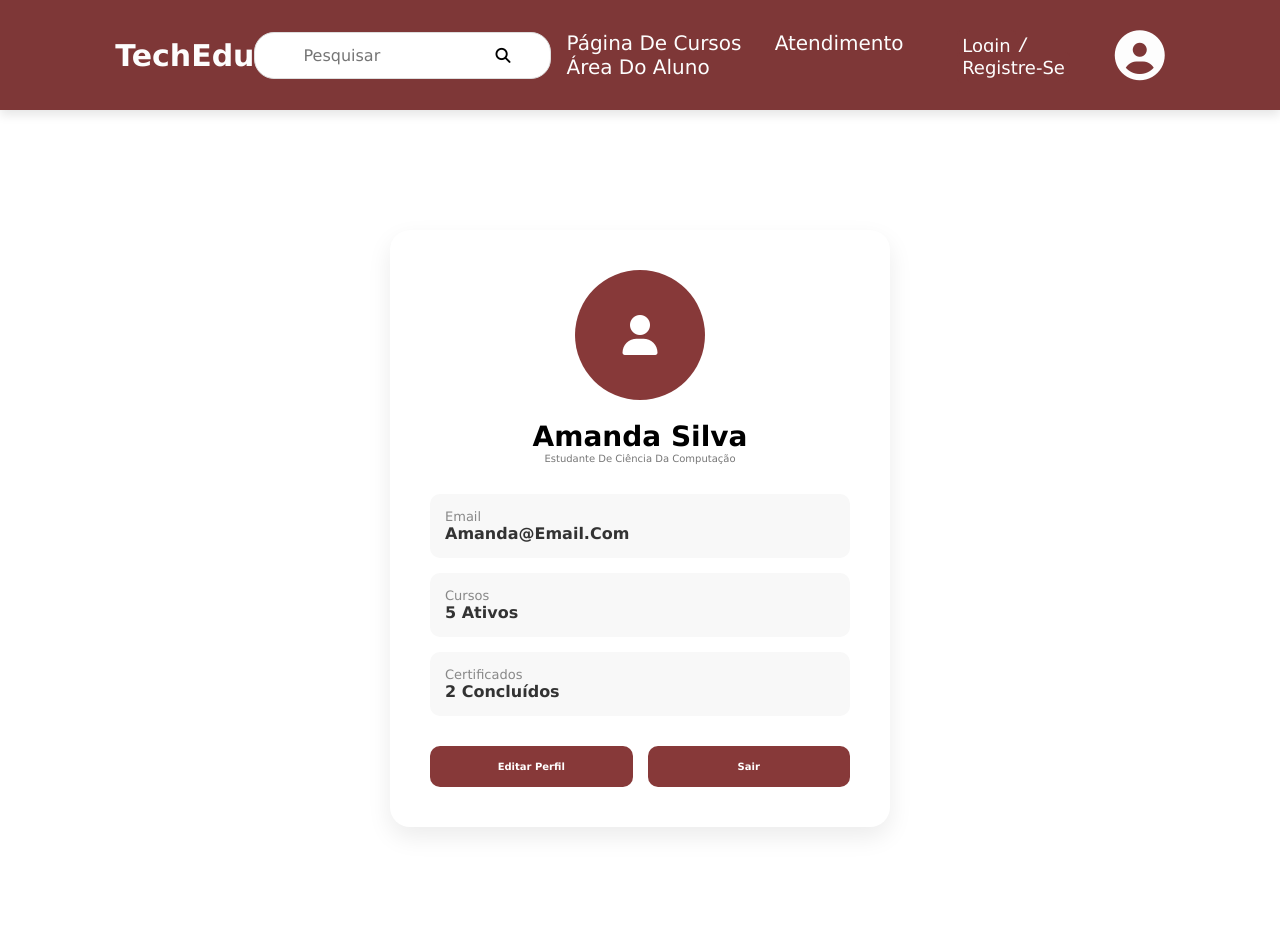
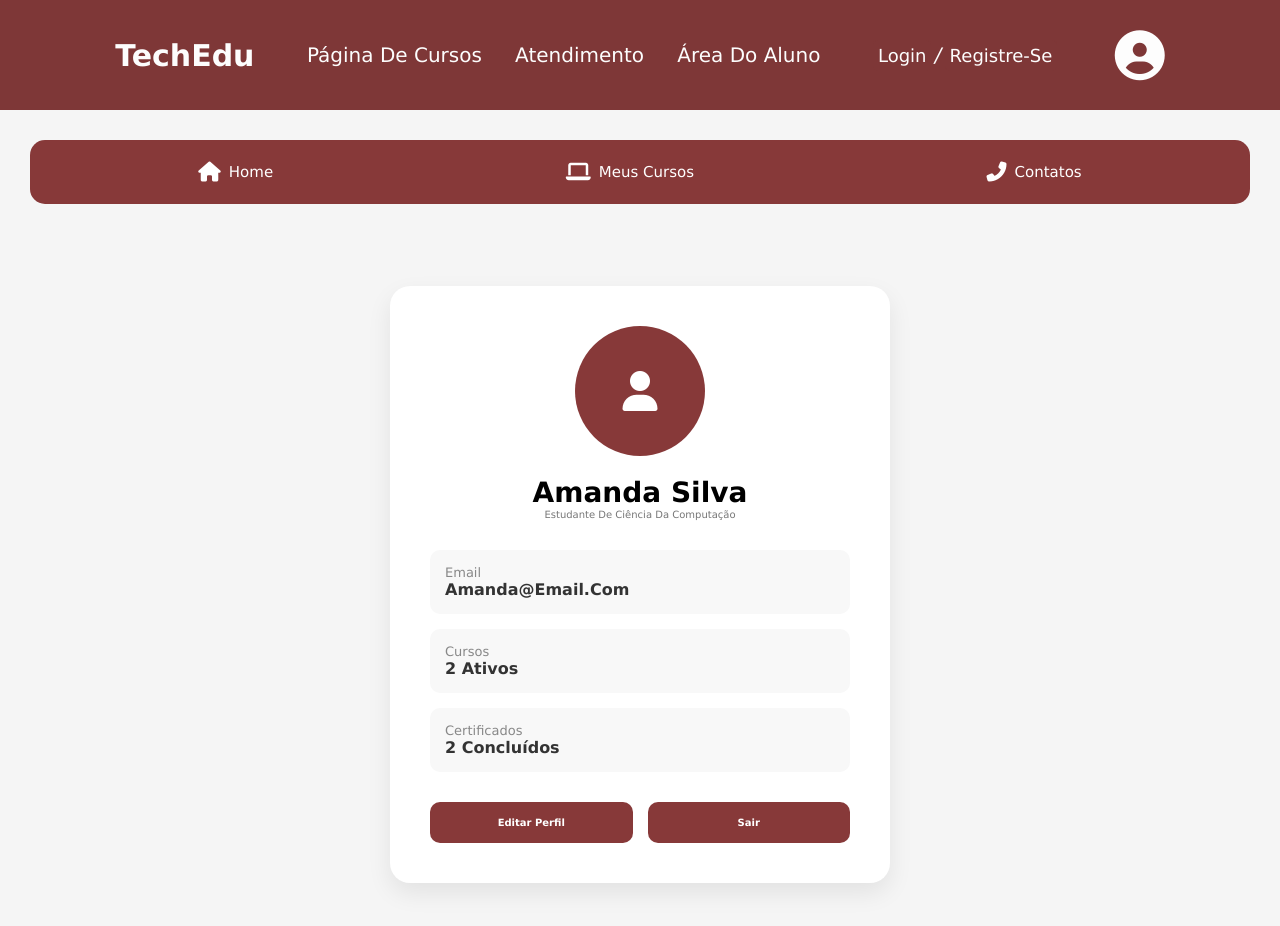
Before and after one commit to Astsantos/TechEdu, a website: page ui/pages/editarperfil.html in a window 1280 px wide. Before the commit the page ends 867 px from the top, so only its background shows below. Drawn offline with Linux system fonts and the light colour scheme.

Commit message:
Add files via upload

```diff
--- a/ui/pages/editarperfil.html
+++ b/ui/pages/editarperfil.html
@@ -17,11 +17,6 @@
 
     <a href="index.html" class="logo">TechEdu</a>
 
-<div class="search-box">
-    <input type="text" class="search-txt" placeholder="Pesquisar">
-        <i class="fas fa-search"></i>
-</div>
-
     <nav class="navbar">
         <a href="index.html">Página de Cursos</a>
         <a href="atendimento.html">Atendimento</a>
@@ -39,8 +34,15 @@
 </div>
 
 </header>
+<section class="home">
+    <div class="content">
+        <div class="menu-links">
+            <a href="index.html"><i class="fas fa-home"></i> Home</a>
+            <a href="areaaluno.html"><i class="fas fa-laptop"></i> Meus Cursos</a>
+            <a href="atendimento.html"><i class="fas fa-phone-alt"></i> Contatos</a>
+        </div>
 
-<section class="perfil-container">
+<div class="perfil-container">
 
     <div class="perfil-card">
         <div class="perfil-foto">
@@ -57,7 +59,7 @@
     </div>
     <div class="info-box">
         <span>Cursos</span>
-        <strong>5 ativos</strong>
+        <strong>2 ativos</strong>
     </div>
     <div class="info-box">
         <span>Certificados</span>
@@ -69,10 +71,9 @@
     <a href="editarperfil.hmtl">Editar Perfil</a>
     <a href="index.html">Sair</a>
 </div>
+</div>
 
     </div>
-
-</section>
 
 </body>
 </html>
--- a/ui/style/style.css
+++ b/ui/style/style.css
@@ -328,7 +328,7 @@ header .fa-bars{
     display: none;
 }
 
-/*pesquisar*/
+/*pesquisar
 
 .search-box{
     display: flex;
@@ -356,7 +356,7 @@ header .fa-bars{
 header .fa-search{
   font-size: 1.5rem;
   margin-left: 2rem;
-}
+}*/
 
 /* container */
 
```
Also changed, not shown: ui/pages/areaaluno.html (+0 -5 lines), ui/pages/atendimento.html (+0 -5 lines), ui/pages/cursoaluno.html (+0 -4 lines), ui/pages/desccurso.html (+0 -5 lines), ui/pages/desccurso2.html (+0 -5 lines), ui/pages/index.html (+1 -4 lines), ui/pages/matricula.html (+0 -4 lines), ui/pages/perfil.html (+3 -8 lines). Lines whose indentation alone changed are shown as unchanged.
